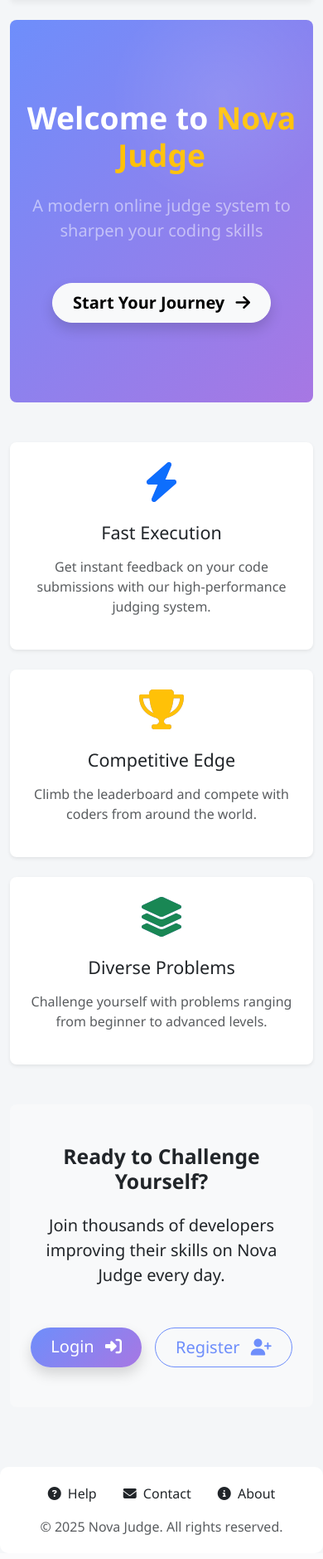
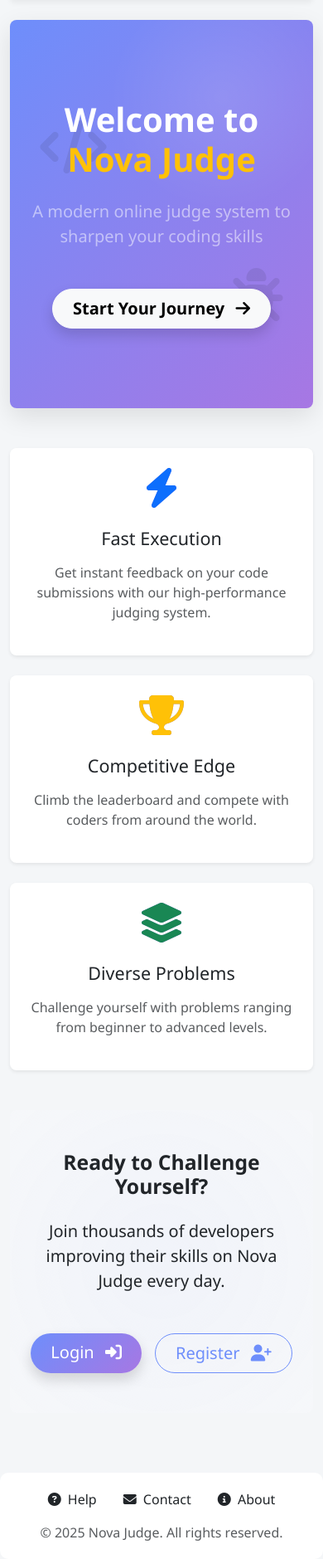
Before and after one commit to Shraddhabera/Dev_project, a Django app: page / in a window 390 px wide. Shown: the part 136-2015 px from the top of the page at 83% size. Before the commit the page ends 1986 px from the top, so only its background shows below. Run offline with Django 5.2, Linux system fonts and the light colour scheme; some libraries are stand-ins or nearby versions.

Commit message:
Improved home page

```diff
--- a/templates/problems/home.html
+++ b/templates/problems/home.html
@@ -5,16 +5,24 @@
 <div class="homepage-container">
     <!-- Hero Section -->
     <div class="hero-section text-center py-5 mb-5 rounded-3" style="background: linear-gradient(135deg, #6e8efb, #a777e3);">
-        <div class="container py-5">
-            <h1 class="display-3 fw-bold text-white mb-4">Welcome to <span class="text-warning">Nova Judge</span></h1>
-            <p class="lead text-white-50 mb-5">A modern online judge system to sharpen your coding skills</p>
+        <div class="container py-5 position-relative">
+            <!-- Animated floating elements -->
+            <div class="floating-code-icon" style="position: absolute; top: 20%; left: 10%; opacity: 0.1;">
+                <i class="fas fa-code fa-4x"></i>
+            </div>
+            <div class="floating-code-icon" style="position: absolute; bottom: 15%; right: 10%; opacity: 0.1;">
+                <i class="fas fa-bug fa-4x"></i>
+            </div>
+
+            <h1 class="display-3 fw-bold text-white mb-4 animate__animated animate__fadeInDown">Welcome to <span class="text-warning nova-judge-title">Nova Judge</span></h1>
+            <p class="lead text-white-50 mb-5 animate__animated animate__fadeIn animate__delay-1s">A modern online judge system to sharpen your coding skills</p>
 
             {% if not user.is_authenticated %}
-            <a href="{% url 'login' %}" class="btn btn-light btn-lg px-4 py-2 fw-bold rounded-pill shadow">
+            <a href="{% url 'login' %}" class="btn btn-light btn-lg px-4 py-2 fw-bold rounded-pill shadow animate__animated animate__fadeInUp animate__delay-1s hover-grow">
                 Start Your Journey <i class="ms-2 fas fa-arrow-right"></i>
             </a>
             {% else %}
-            <a href="{% url 'problems:problem_list' %}" class="btn btn-light btn-lg px-4 py-2 fw-bold rounded-pill shadow">
+            <a href="{% url 'problems:problem_list' %}" class="btn btn-light btn-lg px-4 py-2 fw-bold rounded-pill shadow animate__animated animate__fadeInUp animate__delay-1s hover-grow">
                 Continue Coding <i class="ms-2 fas fa-code"></i>
             </a>
             {% endif %}
@@ -22,9 +30,9 @@
     </div>
 
     <!-- Features Section -->
-    <div class="row g-4 mb-5">
-        <div class="col-md-4">
-            <div class="card h-100 border-0 shadow-sm rounded-3">
+    <div class="row g-4 mb-5 features-row">
+        <div class="col-md-4 animate__animated animate__fadeInLeft">
+            <div class="card h-100 border-0 shadow-sm rounded-3 feature-card hover-float">
                 <div class="card-body p-4 text-center">
                     <div class="feature-icon mb-4">
                         <i class="fas fa-bolt fa-3x text-primary"></i>
@@ -35,8 +43,8 @@
             </div>
         </div>
 
-        <div class="col-md-4">
-            <div class="card h-100 border-0 shadow-sm rounded-3">
+        <div class="col-md-4 animate__animated animate__fadeInUp">
+            <div class="card h-100 border-0 shadow-sm rounded-3 feature-card hover-float">
                 <div class="card-body p-4 text-center">
                     <div class="feature-icon mb-4">
                         <i class="fas fa-trophy fa-3x text-warning"></i>
@@ -47,8 +55,8 @@
             </div>
         </div>
 
-        <div class="col-md-4">
-            <div class="card h-100 border-0 shadow-sm rounded-3">
+        <div class="col-md-4 animate__animated animate__fadeInRight">
+            <div class="card h-100 border-0 shadow-sm rounded-3 feature-card hover-float">
                 <div class="card-body p-4 text-center">
                     <div class="feature-icon mb-4">
                         <i class="fas fa-layer-group fa-3x text-success"></i>
@@ -61,21 +69,21 @@
     </div>
 
     <!-- CTA Section -->
-    <div class="text-center py-5 px-3 mb-4 rounded-3" style="background-color: #f8f9fa;">
-        <h2 class="fw-bold mb-4">Ready to Challenge Yourself?</h2>
-        <p class="lead mb-5">Join thousands of developers improving their skills on Nova Judge every day.</p>
+    <div class="text-center py-5 px-3 mb-4 rounded-3 cta-section" style="background-color: #f8f9fa;">
+        <h2 class="fw-bold mb-4 animate__animated animate__fadeIn">Ready to Challenge Yourself?</h2>
+        <p class="lead mb-5 animate__animated animate__fadeIn animate__delay-1s">Join thousands of developers improving their skills on Nova Judge every day.</p>
 
         {% if not user.is_authenticated %}
         <div class="d-flex justify-content-center gap-3">
-            <a href="{% url 'login' %}" class="btn btn-primary btn-lg px-4 py-2 rounded-pill shadow">
+            <a href="{% url 'login' %}" class="btn btn-primary btn-lg px-4 py-2 rounded-pill shadow hover-grow animate__animated animate__fadeInLeft animate__delay-2s">
                 Login <i class="ms-2 fas fa-sign-in-alt"></i>
             </a>
-            <a href="{% url 'register' %}" class="btn btn-outline-primary btn-lg px-4 py-2 rounded-pill">
+            <a href="{% url 'register' %}" class="btn btn-outline-primary btn-lg px-4 py-2 rounded-pill hover-grow animate__animated animate__fadeInRight animate__delay-2s">
                 Register <i class="ms-2 fas fa-user-plus"></i>
             </a>
         </div>
         {% else %}
-        <a href="{% url 'problems:problem_list' %}" class="btn btn-primary btn-lg px-4 py-2 rounded-pill shadow">
+        <a href="{% url 'problems:problem_list' %}" class="btn btn-primary btn-lg px-4 py-2 rounded-pill shadow hover-grow animate__animated animate__fadeIn animate__delay-2s">
             Browse Problems <i class="ms-2 fas fa-arrow-right"></i>
         </a>
         {% endif %}
@@ -83,10 +91,12 @@
 </div>
 
 <style>
+    /* Base Styles */
     .hero-section {
         background-size: cover;
         position: relative;
         overflow: hidden;
+        box-shadow: 0 10px 30px rgba(0, 0, 0, 0.1);
     }
 
     .hero-section::before {
@@ -110,13 +120,137 @@
         animation: fadeIn 0.8s ease-out;
     }
 
+    /* Animations */
     @keyframes fadeIn {
         from { opacity: 0; transform: translateY(20px); }
         to { opacity: 1; transform: translateY(0); }
+    }
+
+    @keyframes float {
+        0% { transform: translateY(0px); }
+        50% { transform: translateY(-15px); }
+        100% { transform: translateY(0px); }
+    }
+
+    @keyframes pulse {
+        0% { transform: scale(1); }
+        50% { transform: scale(1.05); }
+        100% { transform: scale(1); }
+    }
+
+    /* Floating code icons animation */
+    .floating-code-icon {
+        animation: float 6s ease-in-out infinite;
+    }
+
+    /* Hover effects */
+    .hover-grow {
+        transition: all 0.3s ease;
+    }
+
+    .hover-grow:hover {
+        transform: scale(1.05);
+        box-shadow: 0 5px 15px rgba(0, 0, 0, 0.2);
+    }
+
+    .hover-float {
+        transition: all 0.3s ease;
+    }
+
+    .hover-float:hover {
+        transform: translateY(-5px);
+        box-shadow: 0 10px 20px rgba(0, 0, 0, 0.1);
+    }
+
+    /* Feature cards */
+    .feature-card {
+        transition: all 0.4s cubic-bezier(0.175, 0.885, 0.32, 1.275);
+    }
+
+    /* Nova Judge title animation */
+    .nova-judge-title {
+        display: inline-block;
+        position: relative;
+    }
+
+    .nova-judge-title::after {
+        content: '';
+        position: absolute;
+        width: 100%;
+        transform: scaleX(0);
+        height: 2px;
+        bottom: -5px;
+        left: 0;
+        background-color: #ffc107;
+        transform-origin: bottom right;
+        transition: transform 0.5s ease-out;
+    }
+
+    .nova-judge-title:hover::after {
+        transform: scaleX(1);
+        transform-origin: bottom left;
+    }
+
+    /* CTA section enhancements */
+    .cta-section {
+        position: relative;
+        overflow: hidden;
+    }
+
+    .cta-section::before {
+        content: "";
+        position: absolute;
+        top: -50%;
+        left: -50%;
+        width: 200%;
+        height: 200%;
+        background: radial-gradient(circle, rgba(110, 142, 251, 0.05) 0%, transparent 70%);
+        animation: rotate 20s linear infinite;
+        z-index: 0;
+    }
+
+    @keyframes rotate {
+        0% { transform: rotate(0deg); }
+        100% { transform: rotate(360deg); }
+    }
+
+    /* Responsive adjustments */
+    @media (max-width: 768px) {
+        .hero-section .display-3 {
+            font-size: 2.5rem;
+        }
+
+        .features-row .col-md-4 {
+            animation: none !important;
+        }
     }
 </style>
 
 <!-- Font Awesome for icons -->
 <script src="https://kit.fontawesome.com/a076d05399.js" crossorigin="anonymous"></script>
 
+<!-- Animate.css for animations -->
+<link rel="stylesheet" href="https://cdnjs.cloudflare.com/ajax/libs/animate.css/4.1.1/animate.min.css"/>
+
+<!-- Initialize animations when elements are in view -->
+<script>
+    document.addEventListener('DOMContentLoaded', function() {
+        // Animate features when they come into view
+        const features = document.querySelectorAll('.feature-card');
+
+        const observer = new IntersectionObserver((entries) => {
+            entries.forEach(entry => {
+                if (entry.isIntersecting) {
+                    entry.target.classList.add('animate__animated', 'animate__pulse');
+                    observer.unobserve(entry.target);
+                }
+            });
+        }, { threshold: 0.1 });
+
+        features.forEach(feature => {
+            observer.observe(feature);
+        });
+    });
+</script>
+
 {% endblock %}
```
